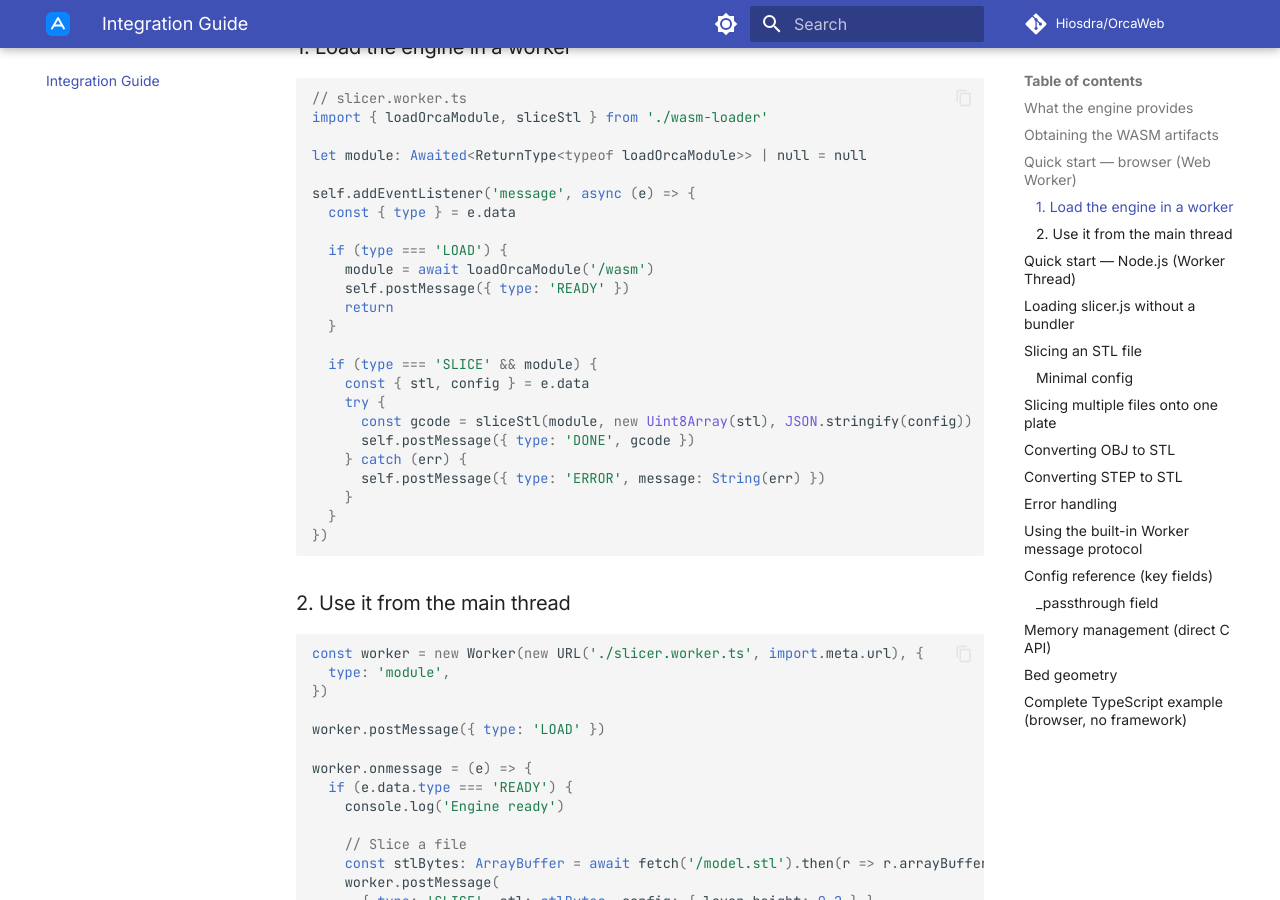
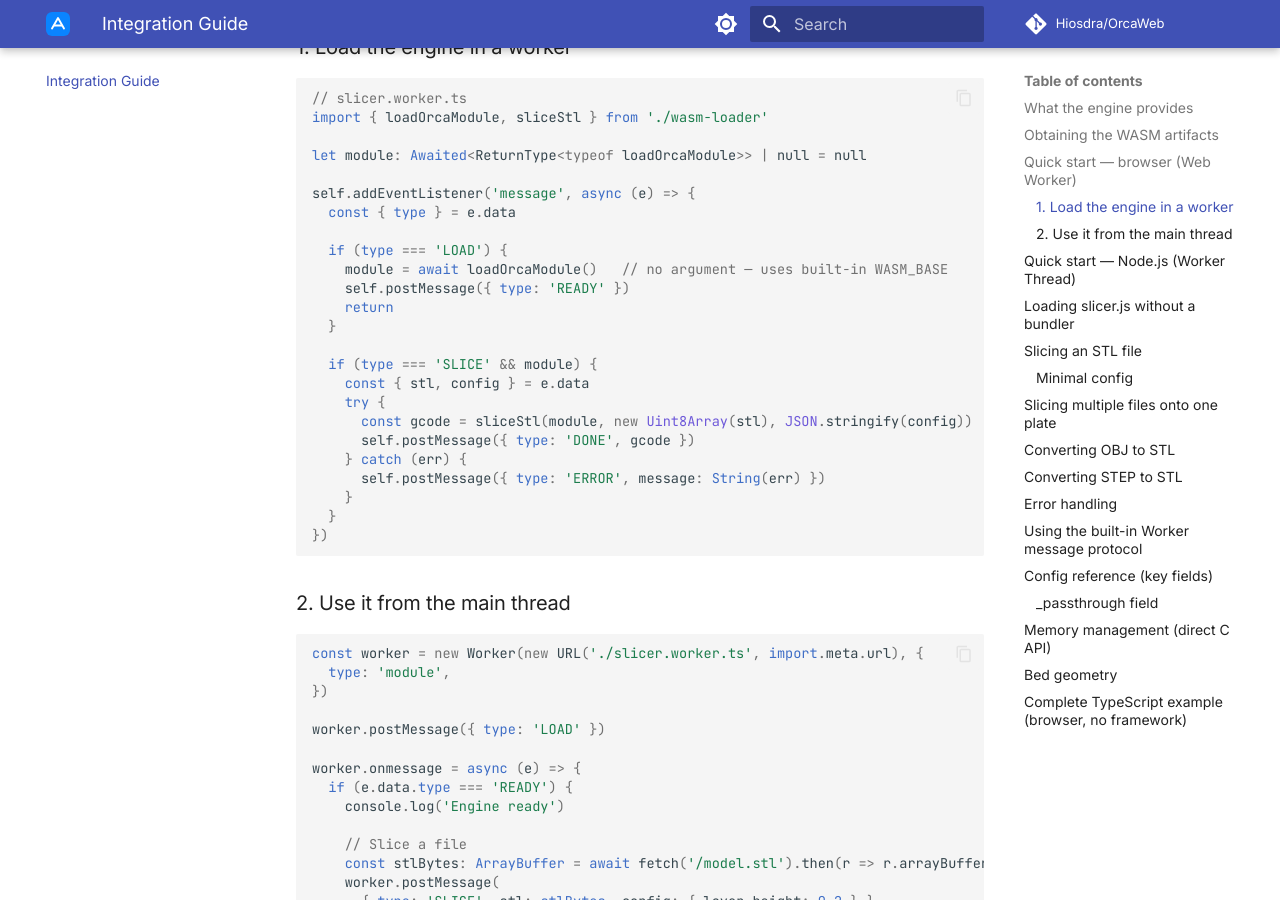
Before and after one commit to Hiosdra/OrcaWeb, an MkDocs documentation site: the page built from mkdocs-docs/integration.md, in a window 1280 px wide and 900 px high, scrolled down 1377 px. Built offline with MkDocs 1.6.1 and Material for MkDocs 9.7.7, drawn with Linux system fonts in a browser that asks for light colours; comment, search, counter and statistics services are not loaded.

Commit message:
docs(api): fix three self-review issues
- orc_init error table: remove undocumented -9 code; the catch block
  returns -2 for all exceptions, so orc_init only ever returns 0 or -2
- Worker quick-start: loadOrcaModule() takes no arguments (base URL is
  a module constant); remove the spurious '/wasm' argument
- Worker quick-start main thread: mark onmessage callback async so the
  await fetch() call inside it is syntactically valid

Co-Authored-By: Claude Sonnet 4.6 <noreply@anthropic.com>
Claude-Session: https://claude.ai/code/session_016ZQJMtbmTm1stYGtcUg8XN

```diff
--- a/mkdocs-docs/integration.md
+++ b/mkdocs-docs/integration.md
@@ -52,7 +52,7 @@ self.addEventListener('message', async (e) => {
   const { type } = e.data
 
   if (type === 'LOAD') {
-    module = await loadOrcaModule('/wasm')
+    module = await loadOrcaModule()   // no argument — uses built-in WASM_BASE
     self.postMessage({ type: 'READY' })
     return
   }
@@ -78,7 +78,7 @@ const worker = new Worker(new URL('./slicer.worker.ts', import.meta.url), {
 
 worker.postMessage({ type: 'LOAD' })
 
-worker.onmessage = (e) => {
+worker.onmessage = async (e) => {
   if (e.data.type === 'READY') {
     console.log('Engine ready')
 
```
Also changed, not shown: mkdocs-docs/api-reference.md (+1 -2 lines).
